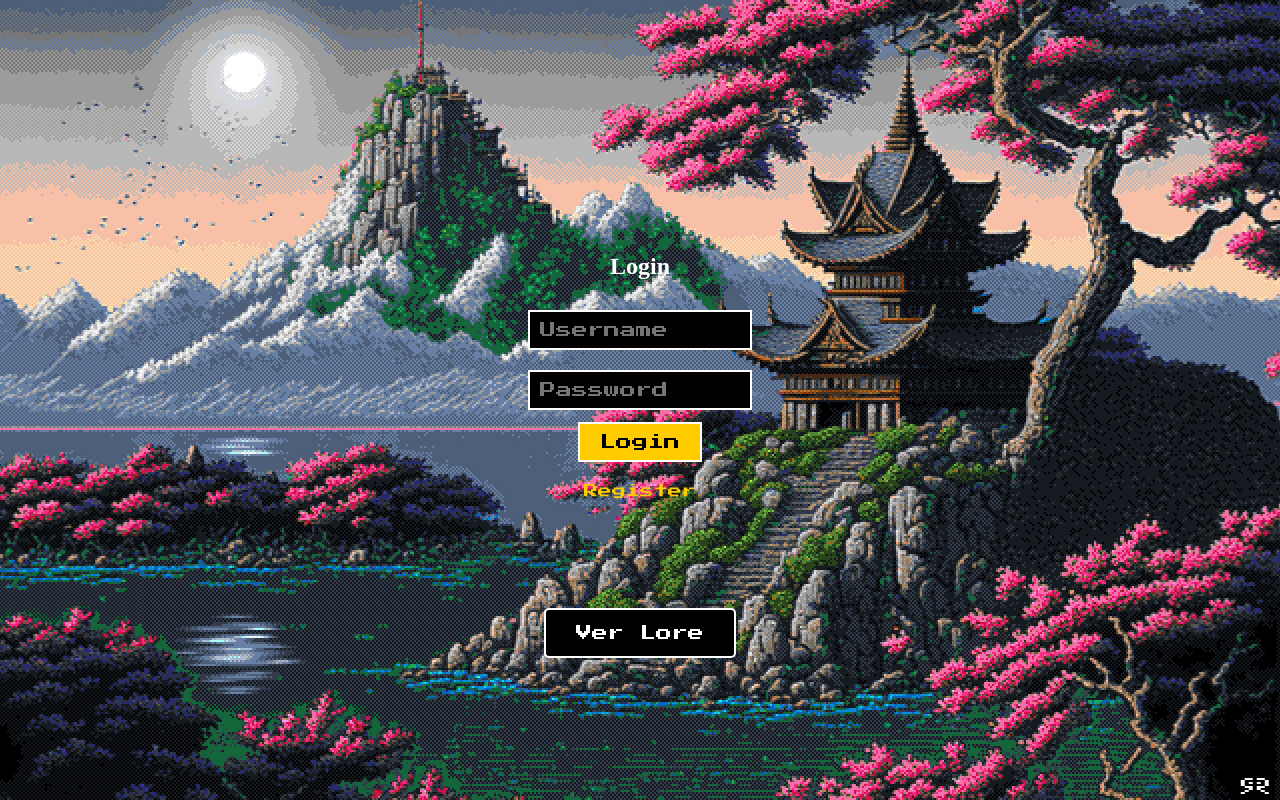
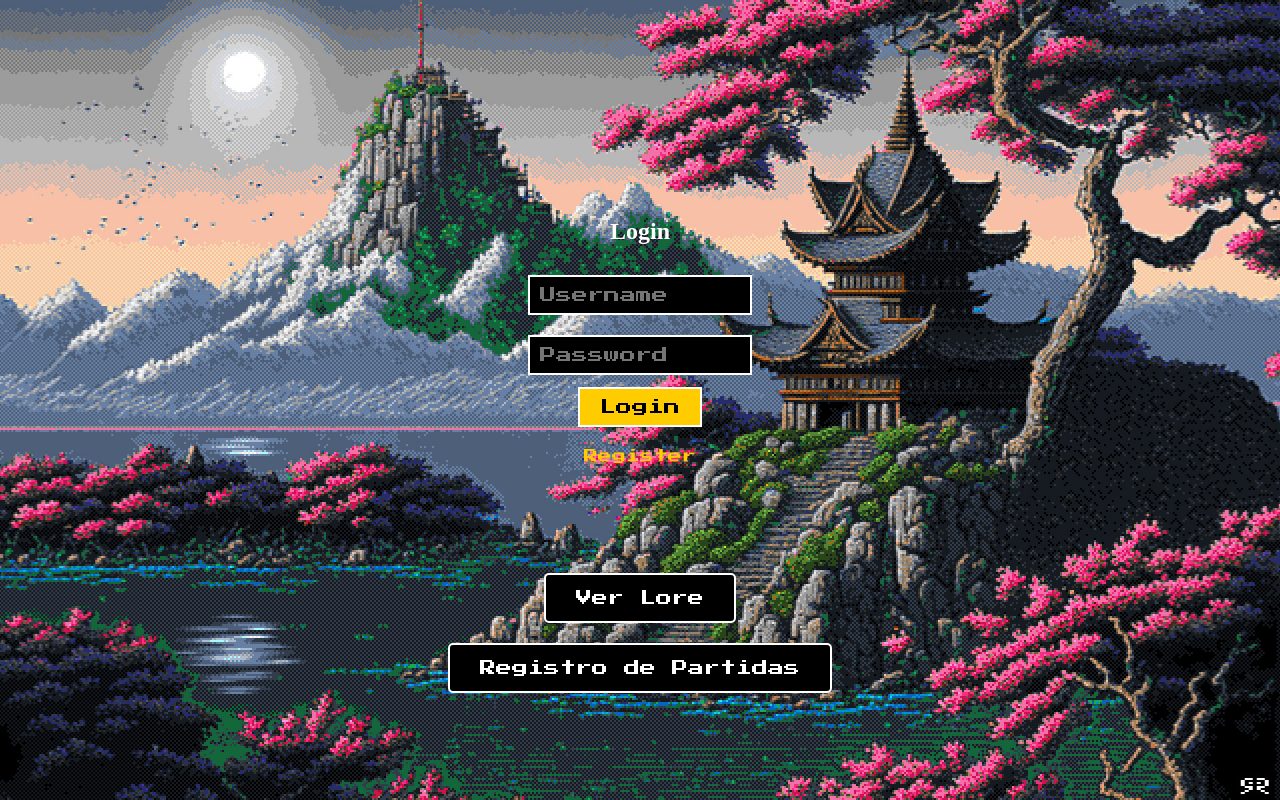
Before and after one commit to Nicoblessjah/TALLER3_ESPE, a Vue app in the folder Frontend/juego/: page /login in a window 1280 px wide. Built offline with nearby package versions, Linux system fonts and the light colour scheme.

Commit message:
update registro partidas token index router

```diff
--- a/Frontend/juego/src/components/LoginPage.vue
+++ b/Frontend/juego/src/components/LoginPage.vue
@@ -20,7 +20,7 @@
     </form>
     <router-link to="/register" class="pixel-link">Register</router-link>
     <router-link to="/lore" class="menu-link">Ver Lore</router-link>
-
+    <router-link to="/registro" class="menu-link">Registro de Partidas</router-link>
   </div>
 </template>
 
--- a/Frontend/juego/src/router/index.js
+++ b/Frontend/juego/src/router/index.js
@@ -15,7 +15,7 @@ const routes = [
     { path: '/register', name: 'Register', component: Register },
     { path: '/', redirect: '/login' },
     { path: '/lore', name: 'LoreJuego', component: Lore},
-    { path: '/registro', name: 'RegistroPartidas', component: RegistroPartidas, meta: { requiresAuth: true } },
+    { path: '/registro', name: 'RegistroPartidas', component: RegistroPartidas },
 ];
 
 const router = createRouter({
--- a/Frontend/juego/src/views/MenuJuego.vue
+++ b/Frontend/juego/src/views/MenuJuego.vue
@@ -3,7 +3,6 @@
     <h1>Épicas Batallas de Rap del Frikismo</h1>
     <div class="menu-links">
       <router-link to="/seleccionar" class="menu-link">Seleccionar Personaje</router-link>
-      <router-link to="/registro" class="menu-link">Registro de Partidas</router-link> <!-- Nuevo botón -->
     </div>
     <NavBar />
   </div>
```
